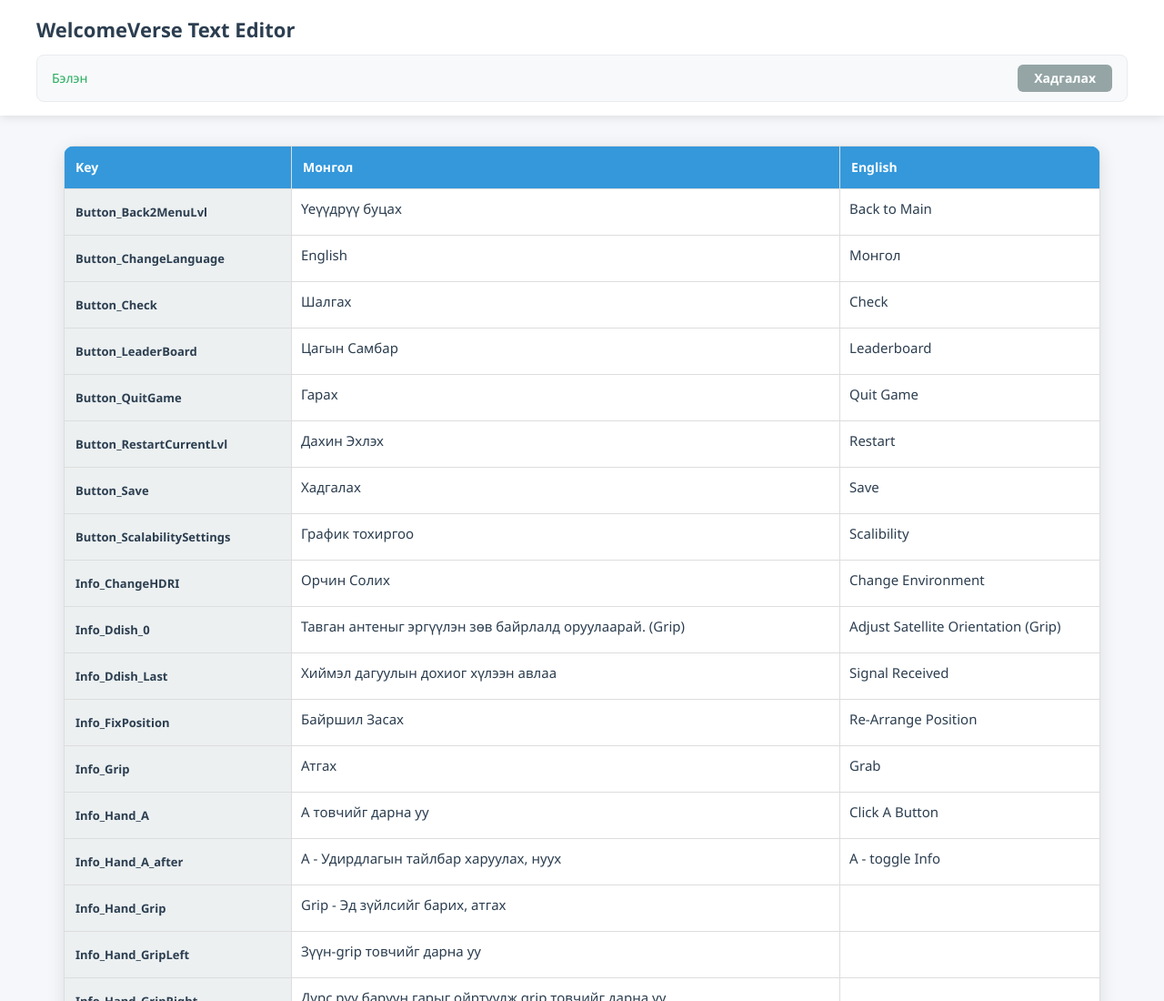
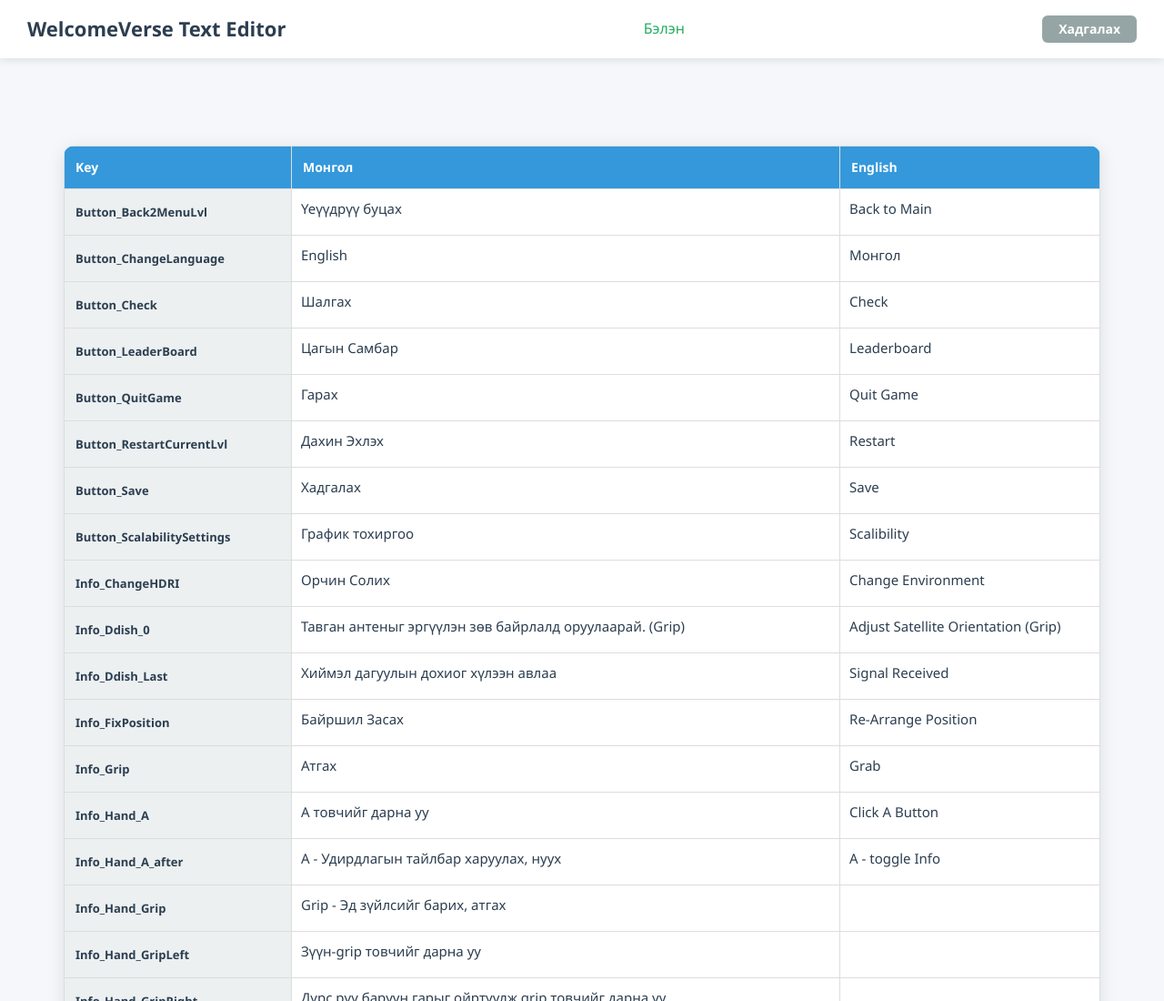
Before and after one commit to Devanuna/WelcomeVerseTextEditor, a plain HTML site: page index.html in a window 1280 px wide. Shown: the top 1100 px of the page at 91% size. Drawn offline with Linux system fonts and the light colour scheme.

Commit message:
Update index.html

```diff
--- a/index.html
+++ b/index.html
@@ -21,100 +21,43 @@
       background: var(--bg); color: var(--text); line-height: 1.6;
       padding-top: 120px;
     }
-    .header {
-      position: fixed; top: 0; left: 0; right: 0;
-      background: #fff; z-index: 999; box-shadow: 0 2px 10px rgba(0,0,0,.1);
-      padding: 15px 30px;
-    }
-    .header-content { max-width: 1200px; margin: 0 auto; display: flex; flex-direction: column; gap: 10px; }
-    .header-top { display: flex; align-items: center; justify-content: space-between; gap: 20px; }
-    .header-info { flex: 1; min-width: 0; }
-    h1 { font-size: 22px; color: var(--text); }
 
-    /* Combined status bar */
-    .header-status-bar {
-      display: flex;
-      align-items: center;
-      justify-content: space-between;
-      gap: 12px;
-      padding: 10px 16px;
-      border-radius: 8px;
-      font: 500 14px/1 'Segoe UI';
-      transition: all .2s;
-      background: #f8f9fa;
-      border: 1px solid #e9ecef;
-      min-height: 44px;
-    }
-    #statusMessage {
-      flex: 1;
-      text-align: left;
-      font-weight: 500;
-      color: #5d6d7e;
-    }
-    .header-status-bar.has-changes #statusMessage {
-      color: var(--warning);
-      font-weight: bold;
-    }
-    .header-status-bar.success #statusMessage { color: var(--success); }
-    .header-status-bar.error #statusMessage { color: var(--danger); }
+    /* Header */
+    .header { position: fixed; top:0; left:0; right:0; background:#fff; z-index:999; box-shadow:0 2px 10px rgba(0,0,0,.1); padding:10px 30px; }
+    .header-top { display:flex; align-items:center; justify-content:space-between; gap:10px; min-height:44px; }
+    .header-top h1 { margin-right:auto; font-size:22px; }
+    #statusMessage { flex:1; text-align:center; font-weight:500; color:#5d6d7e; }
+    button { background: var(--success); color:#fff; border:none; padding:8px 18px; font:bold 14px/1 'Segoe UI'; border-radius:6px; cursor:pointer; transition:all .2s; white-space:nowrap; }
+    button:disabled { background:#95a5a6; cursor:not-allowed; }
+    button:hover:not(:disabled) { background:#219653; transform:translateY(-1px); }
 
-    button {
-      background: var(--success); color: #fff; border: none; padding: 8px 18px;
-      font: bold 14px/1 'Segoe UI'; border-radius: 6px; cursor: pointer;
-      transition: all .2s; white-space: nowrap;
-    }
-    button:hover:not(:disabled) { background: #219653; transform: translateY(-1px); }
-    button:disabled { background: #95a5a6; cursor: not-allowed; }
+    .header-top.has-changes #statusMessage { color: var(--warning); font-weight:bold; }
+    .header-top.success #statusMessage { color: var(--success); }
+    .header-top.error #statusMessage { color: var(--danger); }
 
-    .container { max-width: 1200px; margin: 0 auto; padding-top: 20px; padding-left: 30px; padding-right: 30px; }
-    table { width: 100%; border-collapse: collapse; background: #fff; border-radius: 12px;
-      overflow: hidden; box-shadow: 0 4px 20px rgba(0,0,0,.1); margin-top: 20px; }
-    th, td { border: 1px solid var(--border); text-align: left; vertical-align: top; }
-    th { background: var(--accent); color: #fff; font-weight: 600; position: sticky; z-index: 100; font-size: 14px; padding: 12px; }
-    .key { background: #ecf0f1; font-weight: bold; width: 250px; font-size: 13px; padding: 12px; vertical-align: middle; }
-    .text-cell {
-      padding: 10px; min-height: 50px; font-size: 15px; line-height: 1.5;
-      white-space: pre-wrap; word-wrap: break-word; overflow-wrap: anywhere;
-      background: transparent; outline: none; border: none; display: block;
-    }
-    .text-cell:focus { outline: 2px solid var(--accent); border-radius: 4px; background: #fff; }
+    /* Table */
+    .container { max-width:1200px; margin:0 auto; padding:20px 30px; }
+    table { width:100%; border-collapse:collapse; background:#fff; border-radius:12px; overflow:hidden; box-shadow:0 4px 20px rgba(0,0,0,.1); margin-top:20px; }
+    th, td { border:1px solid var(--border); text-align:left; vertical-align:top; }
+    th { background:var(--accent); color:#fff; font-weight:600; position:sticky; z-index:100; font-size:14px; padding:12px; }
+    .key { background:#ecf0f1; font-weight:bold; width:250px; font-size:13px; padding:12px; vertical-align:middle; }
+    .text-cell { padding:10px; min-height:50px; font-size:15px; line-height:1.5; white-space:pre-wrap; word-wrap:break-word; overflow-wrap:anywhere; background:transparent; outline:none; border:none; display:block; }
+    .text-cell:focus { outline:2px solid var(--accent); border-radius:4px; background:#fff; }
     .text-cell.changed { background: var(--changed) !important; }
 
     /* Loading Overlay */
-    .loading-overlay {
-      display: none;
-      position: fixed;
-      inset: 0;
-      background: rgba(0,0,0,0.5);
-      z-index: 1000;
-      justify-content: center;
-      align-items: center;
-    }
-    .loading-overlay.active { display: flex; }
-    .loading-content {
-      background: #fff;
-      padding: 30px 40px;
-      border-radius: 12px;
-      text-align: center;
-      box-shadow: 0 10px 30px rgba(0,0,0,0.2);
-      min-width: 200px;
-    }
-    .spinner {
-      border: 4px solid #f3f3f3;
-      border-top: 4px solid var(--accent);
-      border-radius: 50%;
-      width: 50px;
-      height: 50px;
-      animation: spin 1s linear infinite;
-      margin: 0 auto 15px;
-    }
+    .loading-overlay { display:none; position:fixed; inset:0; background:rgba(0,0,0,0.5); z-index:1000; justify-content:center; align-items:center; }
+    .loading-overlay.active { display:flex; }
+    .loading-content { background:#fff; padding:30px 40px; border-radius:12px; text-align:center; box-shadow:0 10px 30px rgba(0,0,0,0.2); min-width:200px; }
+    .spinner { border:4px solid #f3f3f3; border-top:4px solid var(--accent); border-radius:50%; width:50px; height:50px; animation:spin 1s linear infinite; margin:0 auto 15px; }
     @keyframes spin { to { transform: rotate(360deg); } }
-    #loadingText { font-size: 16px; font-weight: 500; color: var(--text); }
+    #loadingText { font-size:16px; font-weight:500; color:var(--text); }
 
-    footer { text-align: center; color: #7f8c8d; font-size: 14px; padding: 20px 0; }
+    footer { text-align:center; color:#7f8c8d; font-size:14px; padding:20px 0; }
   </style>
 </head>
 <body>
+
   <!-- Loading Overlay -->
   <div class="loading-overlay" id="loadingOverlay">
     <div class="loading-content">
@@ -127,11 +70,7 @@
   <div class="header">
     <div class="header-content">
       <div class="header-top">
-        <div class="header-info">
-          <h1>WelcomeVerse Text Editor</h1>
-        </div>
-      </div>
-      <div class="header-status-bar" id="statusBar">
+        <h1>WelcomeVerse Text Editor</h1>
         <div id="statusMessage">Өөрчлөлтгүй</div>
         <button id="saveBtn" disabled>Хадгалах</button>
       </div>
@@ -153,7 +92,7 @@
   <script>
     const JSON_URL = `/Culture.json?t=${Date.now()}`;
     const tbody = document.querySelector('#table tbody');
-    const statusBar = document.getElementById('statusBar');
+    const statusBar = document.querySelector('.header-top');
     const statusMessage = document.getElementById('statusMessage');
     const saveBtn = document.getElementById('saveBtn');
     const overlay = document.getElementById('loadingOverlay');
@@ -164,7 +103,7 @@
       const baseMsg = count ? `${count} өөрчлөлт` : 'Өөрчлөлтгүй';
       statusMessage.textContent = msg || baseMsg;
 
-      statusBar.className = 'header-status-bar';
+      statusBar.className = 'header-top';
       if (count > 0) statusBar.classList.add('has-changes');
       if (type) statusBar.classList.add(type);
 
@@ -221,46 +160,40 @@
           const json = await res.json();
           let ok = 0;
           for (const id of changed) {
-            const [k, l] = id.split('-');
+            const [k,l] = id.split('-');
             const item = json.find(j => j.Name === k);
-            if (item?.[l] === current[k][l]) ok++;
+            if(item?.[l] === current[k][l]) ok++;
           }
-          if (ok >= changed.size * 0.5) return true;
+          if(ok >= changed.size*0.5) return true;
         } catch {}
-        await new Promise(r => setTimeout(r, 1000));
+        await new Promise(r=>setTimeout(r,1000));
       }
       return false;
     };
 
     const save = async () => {
-      if (!changed.size) return updateStatus('Өөрчлөлтгүй', 'info');
-
+      if(!changed.size) return updateStatus('Өөрчлөлтгүй', 'info');
       saveBtn.disabled = true;
       overlay.classList.add('active');
       document.getElementById('loadingText').textContent = 'Шинэчилж байна…';
-
       try {
-        const payload = Object.keys(current).map(k => ({
-          Name: k, mn: current[k].mn, en: current[k].en
-        }));
-
-        const res = await fetch('/api/updateText', {
-          method: 'POST',
-          headers: { 'Content-Type': 'application/json' },
-          body: JSON.stringify({ content: JSON.stringify(payload, null, 2), changesCount: changed.size })
+        const payload = Object.keys(current).map(k=>({Name:k,mn:current[k].mn,en:current[k].en}));
+        const res = await fetch('/api/updateText',{
+          method:'POST',
+          headers:{'Content-Type':'application/json'},
+          body: JSON.stringify({ content: JSON.stringify(payload,null,2), changesCount: changed.size })
         });
-        if (!res.ok) throw new Error((await res.json()).message || 'Failed');
+        if(!res.ok) throw new Error((await res.json()).message || 'Failed');
 
         const deployed = await waitDeploy();
-
         document.getElementById('loadingText').textContent = 'Амжилттай!';
-        await new Promise(r => setTimeout(r, 1000));
+        await new Promise(r=>setTimeout(r,1000));
 
         Object.assign(original, JSON.parse(JSON.stringify(current)));
         changed.clear();
-        document.querySelectorAll('.text-cell.changed').forEach(el => el.classList.remove('changed'));
+        document.querySelectorAll('.text-cell.changed').forEach(el=>el.classList.remove('changed'));
         updateStatus('Амжилттай хадгаллаа!', 'success');
-      } catch (e) {
+      } catch(e){
         updateStatus(`Error: ${e.message}`, 'error');
       } finally {
         overlay.classList.remove('active');
```
